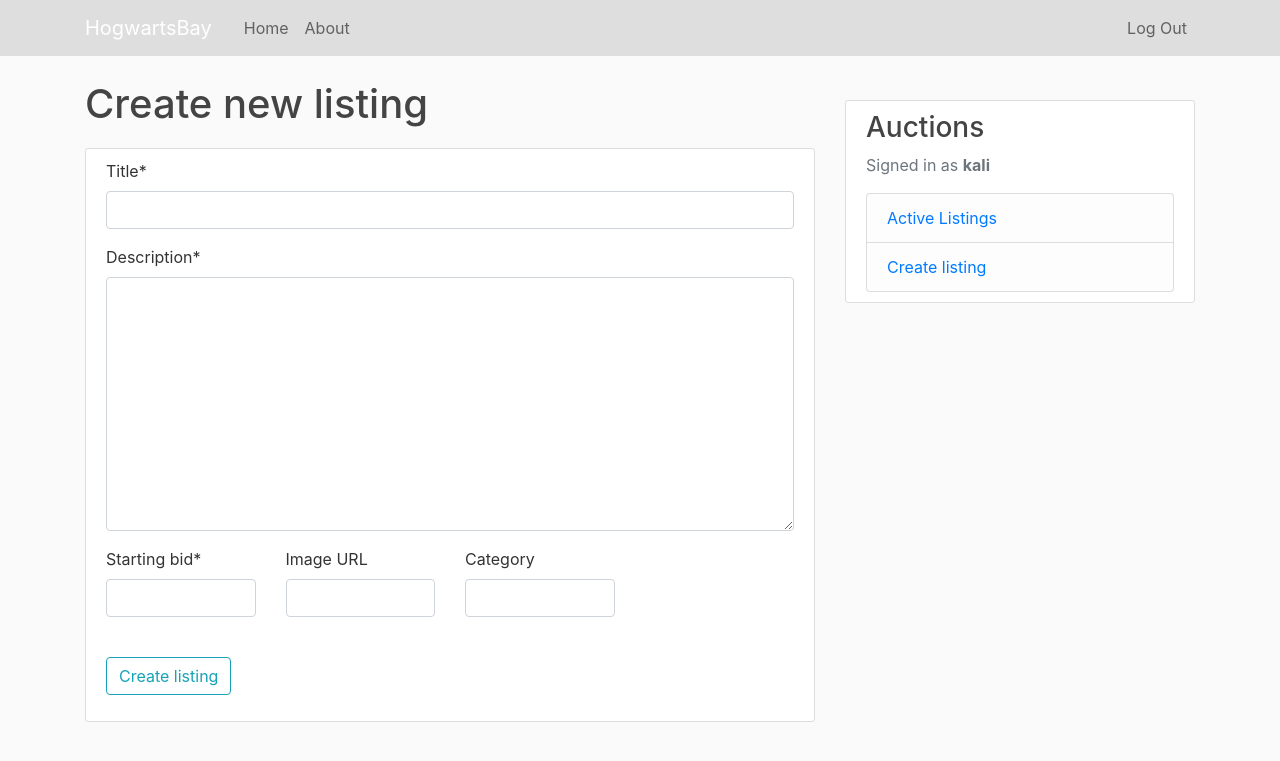
After one commit to xblurx/commerce, a Django app: page /new_listing in a window 1280 px wide. The commit adds this page. Shown: the top 761 px of the page. Run offline with Django 3.2, Linux system fonts and the light colour scheme; a user stored in the database is signed in; some libraries are stand-ins or nearby versions.

```diff
--- a/commerce/auctions/models.py
+++ b/commerce/auctions/models.py
@@ -1,5 +1,6 @@
 from django.contrib.auth.models import AbstractUser
 from django.db import models
+from django.urls import reverse
 
 
 class User(AbstractUser):
--- a/commerce/auctions/static/auctions/styles.css
+++ b/commerce/auctions/static/auctions/styles.css
@@ -1,3 +1,89 @@
 body {
-    padding: 10px;
+  background: #fafafa;
+  color: #333333;
+  margin-top: 5rem;
 }
+
+.headerr {
+    margin-left: 1rem;
+}
+
+h1, h2, h3, h4, h5, h6 {
+  color: #444444;
+}
+
+ul {
+  margin: 0;
+}
+
+.bg-steel {
+  background-color: #dedede;
+}
+
+.site-header .navbar-nav .nav-link {
+  color: #616161;
+}
+
+.site-header .navbar-nav .nav-link:hover {
+  color: #1a1a1a;
+}
+
+.site-header .navbar-nav .nav-link.active {
+  font-weight: 500;
+}
+
+.content-section {
+  background: #ffffff;
+  padding: 10px 20px;
+  border: 1px solid #dddddd;
+  border-radius: 3px;
+  margin-bottom: 20px;
+  margin-top: 20px;
+}
+
+.article-title {
+  color: #444444;
+}
+
+a.article-title:hover {
+  color: #428bca;
+  text-decoration: none;
+}
+
+.article-content {
+  white-space: pre-line;
+}
+
+.article-img {
+  height: 65px;
+  width: 65px;
+  margin-right: 16px;
+}
+
+.article-metadata {
+  padding-bottom: 1px;
+  margin-bottom: 4px;
+  border-bottom: 1px solid #e3e3e3
+}
+
+.article-metadata a:hover {
+  color: #333;
+  text-decoration: none;
+}
+
+.article-svg {
+  width: 25px;
+  height: 25px;
+  vertical-align: middle;
+}
+
+.account-img {
+  height: 125px;
+  width: 125px;
+  margin-right: 20px;
+  margin-bottom: 16px;
+}
+
+.account-heading {
+  font-size: 2.5rem;
+}
--- a/commerce/auctions/templates/auctions/layout.html
+++ b/commerce/auctions/templates/auctions/layout.html
@@ -5,36 +5,62 @@
     <head>
         <title>{% block title %}Auctions{% endblock %}</title>
         <link rel="stylesheet" href="https://stackpath.bootstrapcdn.com/bootstrap/4.4.1/css/bootstrap.min.css" integrity="sha384-Vkoo8x4CGsO3+Hhxv8T/Q5PaXtkKtu6ug5TOeNV6gBiFeWPGFN9MuhOf23Q9Ifjh" crossorigin="anonymous">
+        <script src="https://stackpath.bootstrapcdn.com/bootstrap/4.1.3/js/bootstrap.min.js" integrity="sha384-ChfqqxuZUCnJSK3+MXmPNIyE6ZbWh2IMqE241rYiqJxyMiZ6OW/JmZQ5stwEULTy" crossorigin="anonymous"></script>
         <link href="{% static 'auctions/styles.css' %}" rel="stylesheet">
+        <link href="{% static 'auctions/favicon.ico' %}" rel="icon">
     </head>
     <body>
-        <h1>Auctions</h1>
-        <div>
+        <header class="site-header">
+          <nav class="navbar navbar-expand-md navbar-dark bg-steel fixed-top">
+            <div class="container">
+              <a class="navbar-brand mr-4" href="/">HogwartsBay</a>
+              <button class="navbar-toggler" type="button" data-toggle="collapse" data-target="#navbarToggle" aria-controls="navbarToggle" aria-expanded="false" aria-label="Toggle navigation">
+              <span class="navbar-toggler-icon"></span>
+              </button>
+              <div class="collapse navbar-collapse" id="navbarToggle">
+                <div class="navbar-nav mr-auto">
+                  <a class="nav-item nav-link" href="/">Home</a>
+                  <a class="nav-item nav-link" href="/about">About</a>
+                </div>
+                <div class="navbar-nav">
                     {% if user.is_authenticated %}
-                Signed in as <strong>{{ user.username }}</strong>.
+                    <a class="nav-item nav-link" href="{% url 'logout' %}">Log Out</a>
                     {% else %}
-                Not signed in.
+                    <a class="nav-item nav-link" href="{% url 'register' %}">Register</a>
+                    <a class="nav-item nav-link" href="{% url 'login' %}">Log In</a>
                     {% endif %}
                 </div>
-        <ul class="nav">
-            <li class="nav-item">
-                <a class="nav-link" href="{% url 'index' %}">Active Listings</a>
+              </div>
+            </div>
+          </nav>
+        </header>
+
+        <main role="main" class="container">
+          <div class="row">
+            <div class="col-md-8">
+              {% block body %}{% endblock %}
+            </div>
+            <div class="col-md-4">
+                <div class="content-section">
+                    <h3>Auctions</h3>
+                    {% if user.is_authenticated %}
+                        <p class="text-muted">Signed in as <strong>{{ user.username }}</strong></p>
+                    {% else %}
+                        <p class="text-muted">Not signed in.<p>
+                    {% endif %}
+                    <ul class="list-group">
+                        <li class="list-group-item list-group-item-light">
+                            <a href="{% url 'index' %}">Active Listings</a>
                         </li>
                     {% if user.is_authenticated %}
-                <li class="nav-item">
-                    <a class="nav-link" href="{% url 'logout' %}">Log Out</a>
-                </li>
-            {% else %}
-                <li class="nav-item">
-                    <a class="nav-link" href="{% url 'login' %}">Log In</a>
-                </li>
-                <li class="nav-item">
-                    <a class="nav-link" href="{% url 'register' %}">Register</a>
+                    <li class="list-group-item list-group-item-light">
+                        <a href="{% url 'new_listing' %}">Create listing</a>
                     </li>
                     {% endif %}
                   </ul>
-        <hr>
-        {% block body %}
-        {% endblock %}
+                </div>
+            </div>
+          </div>
+        </main>
     </body>
 </html>
--- /dev/null
+++ b/commerce/auctions/templates/auctions/listing_form.html
@@ -0,0 +1,30 @@
+{% extends "auctions/layout.html" %}
+{% load crispy_forms_tags %}
+
+{% block title %}Create listing{% endblock %}
+
+
+{% block body %}
+<h1>Create new listing</h1>
+<div class="content-section">
+    <form action="{% url 'new_listing' %}" method="post">
+        {% csrf_token %}
+        {{ form.title|as_crispy_field }}
+        {{ form.description|as_crispy_field }}
+        <div class="row">
+          <div class="col-3">
+            {{ form.starting_bid|as_crispy_field }}
+          </div>
+          <div class="col-3">
+            {{ form.img_url|as_crispy_field }}
+          </div>
+            <div class="col-3">
+            {{ form.category|as_crispy_field }}
+          </div>
+        </div>
+        <div class="form-group mt-4">
+            <button class="btn btn-outline-info" type="submit">Create listing</button>
+        </div>
+    </form>
+</div>
+{% endblock %}
--- a/commerce/auctions/urls.py
+++ b/commerce/auctions/urls.py
@@ -1,11 +1,11 @@
+from django.contrib.auth.decorators import login_required
 from django.urls import path
-
 from . import views
 
 urlpatterns = [
-    path("", views.index, name="index"),
+    path("", views.ListingAllView.as_view(), name="index"),
     path("login", views.login_view, name="login"),
     path("logout", views.logout_view, name="logout"),
     path("register", views.register, name="register"),
-    path("create_listing", views.create_listing, name="create_listing")
+    path("new_listing", login_required(views.ListingCreateView.as_view(success_url="/")), name="new_listing")
 ]
--- a/commerce/auctions/views.py
+++ b/commerce/auctions/views.py
@@ -1,14 +1,22 @@
+from django.contrib import messages
 from django.contrib.auth import authenticate, login, logout
 from django.db import IntegrityError
 from django.http import HttpResponse, HttpResponseRedirect
-from django.shortcuts import render
+from django.shortcuts import render, redirect
+from django.views.generic import ListView, CreateView
 from django.urls import reverse
 
-from .models import User
+from .models import User, Listing
+from .forms import CreateListingForm
 
 
-def index(request):
-    return render(request, "auctions/index.html")
+# def index(request):
+#     return render(request, "auctions/index.html")
+
+
+class ListingAllView(ListView):
+    """Index"""
+    model = Listing
 
 
 def login_view(request):
@@ -22,7 +30,8 @@ def login_view(request):
         # Check if authentication successful
         if user is not None:
             login(request, user)
-            return HttpResponseRedirect(reverse("index"))
+            # return HttpResponseRedirect(reverse("index"))
+            return redirect(reverse("index"))
         else:
             return render(request, "auctions/login.html", {
                 "message": "Invalid username and/or password."
@@ -33,7 +42,8 @@ def login_view(request):
 
 def logout_view(request):
     logout(request)
-    return HttpResponseRedirect(reverse("index"))
+    # return HttpResponseRedirect(reverse("index"))
+    return redirect(reverse("index"))
 
 
 def register(request):
@@ -63,10 +73,11 @@ def register(request):
         return render(request, "auctions/register.html")
 
 
-def create_listing(request):
-    if request.method == "POST":
-        title = request.POST["title"]
-        description = request.POST["description"]
-        starting_bid = int(request.POST["starting_bid"])
-        img_url = request.POST["img_url"]
-        category = request.POST["category"]
+class ListingCreateView(CreateView):
+    """Handle new listings creation"""
+    model = Listing
+    fields = ['title', 'description', 'starting_bid', 'img_url', 'category']
+
+    def form_valid(self, form):
+        form.instance.user = self.request.user
+        return super().form_valid(form)
--- a/commerce/commerce/settings.py
+++ b/commerce/commerce/settings.py
@@ -32,6 +32,7 @@ ALLOWED_HOSTS = []
 
 INSTALLED_APPS = [
     'auctions',
+    'crispy_forms',
     'django.contrib.admin',
     'django.contrib.auth',
     'django.contrib.contenttypes',
@@ -39,6 +40,8 @@ INSTALLED_APPS = [
     'django.contrib.messages',
     'django.contrib.staticfiles',
 ]
+
+CRISPY_TEMPLATE_PACK = 'bootstrap4'
 
 MIDDLEWARE = [
     'django.middleware.security.SecurityMiddleware',
```
Also changed, not shown: commerce/auctions/forms.py (added, +8 -0 lines), commerce/auctions/templates/auctions/index.html (deleted, +0 -7 lines), commerce/auctions/templates/auctions/listing_list.html (added, +21 -0 lines), commerce/auctions/static/auctions/favicon.ico (added), commerce/db.sqlite3. Lines whose indentation alone changed are shown as unchanged.
